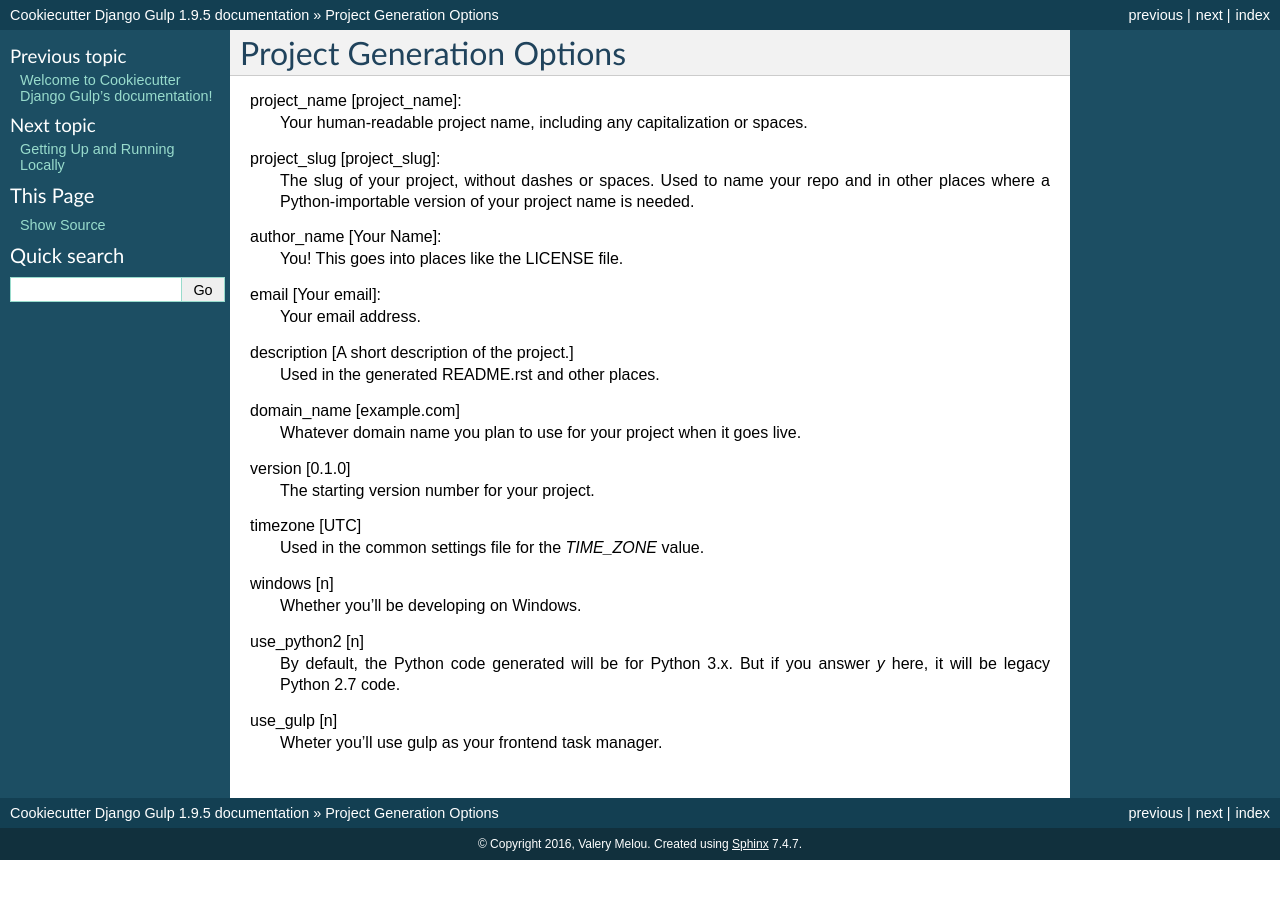
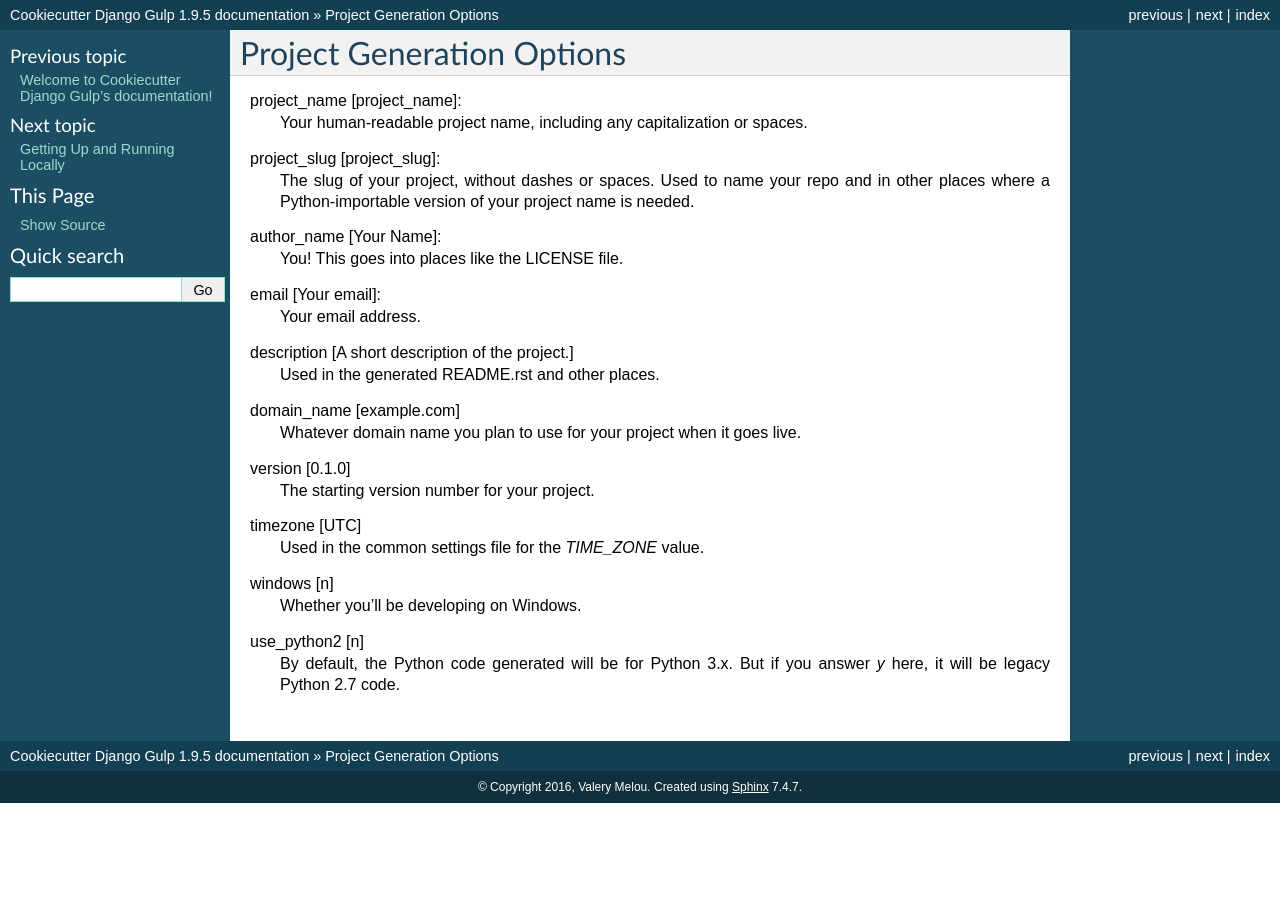
Before and after one commit to valerymelou/cookiecutter-django, a Sphinx documentation site: the page built from docs/project-generation-options.rst, in a window 1280 px wide. Built offline with Sphinx 7.4.7, drawn with Linux system fonts in a browser that asks for light colours.

Commit message:
Continue removing references to use_gulp question

```diff
--- a/README.rst
+++ b/README.rst
@@ -81,7 +81,6 @@
     timezone [UTC]:
     windows [n]: n
     use_python2 [n]: y
-    use_gulp [n]: n
     Select open_source_license:
     1 - MIT
     2 - BSD
--- a/docs/project-generation-options.rst
+++ b/docs/project-generation-options.rst
@@ -33,6 +33,3 @@
 use_python2 [n]
     By default, the Python code generated will be for Python 3.x. But if you
     answer `y` here, it will be legacy Python 2.7 code.
-
-use_gulp [n]
-    Wheter you'll use gulp as your frontend task manager.
```
